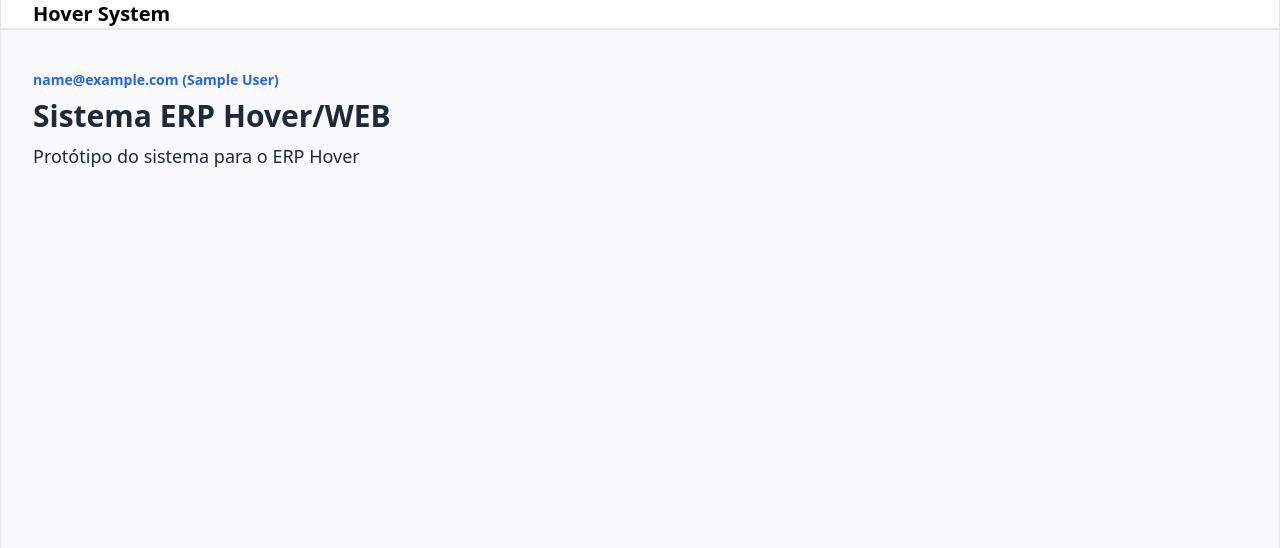
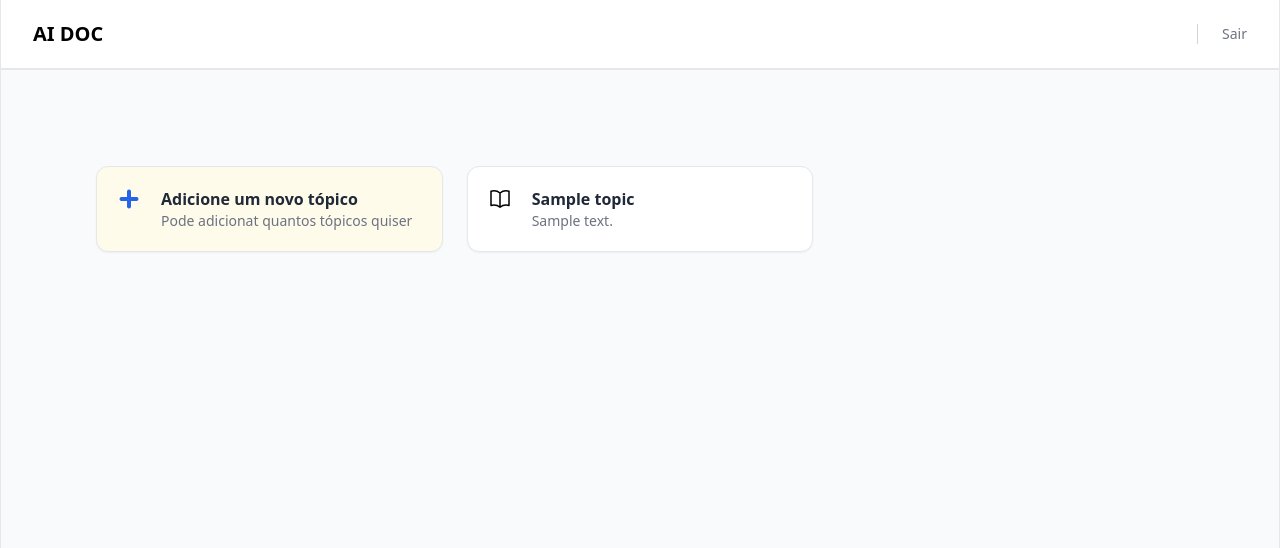
Before and after one commit to gapfranco/doc-gpt, a Django app: page / in a window 1280 px wide. Shown: the top 548 px of the page. Run offline with Django 4.2, Linux system fonts and the light colour scheme; the first user in the database is signed in; tables that the repository leaves empty hold one stand-in row (Sample ...).

Commit message:
Mounting topics

```diff
--- a/aidoc/settings.py
+++ b/aidoc/settings.py
@@ -161,7 +161,7 @@ MEDIA_URL = "/media/"
 
 DEFAULT_AUTO_FIELD = "django.db.models.BigAutoField"
 AUTH_USER_MODEL = "core.User"
-LOGIN_URL = "signin"
+LOGIN_URL = "login"
 
 QDRANT_PATH = os.path.join(
     BASE_DIR, os.environ.get("QDRANT_PATH", "local_qdrant")
--- a/core/models.py
+++ b/core/models.py
@@ -1,3 +1,4 @@
+import os
 import uuid
 
 from django.contrib.auth.models import (
@@ -65,6 +66,12 @@ class Document(models.Model):
     file = models.FileField(upload_to="media/")
     created_at = models.DateTimeField(auto_now_add=True)
 
+    class Meta:
+        ordering = ["id"]
+
+    def base_name(self):
+        return os.path.basename(self.file.name)
+
 
 class Question(models.Model):
     """Question model"""
--- a/core/templates/base.html
+++ b/core/templates/base.html
@@ -15,12 +15,19 @@
 {# <header class="sticky top-0 inset-x-0 flex flex-wrap sm:justify-start sm:flex-nowrap z-50 w-full bg-white border-b border-gray-200 text-sm py-3 sm:py-0 dark:bg-gray-800 dark:border-gray-700">#}
     <nav class="relative w-full mx-auto bg-white border-b border-gray-200 py-3 px-4 sm:py-0 sm:flex sm:items-center sm:justify-between sm:px-6 lg:px-8 xl:border-x dark:bg-gray-800 dark:border-gray-700" aria-label="Global">
       <div class="flex items-center justify-between">
-        <a class="flex-none text-xl font-semibold dark:text-white" href="/" aria-label="Brand">Hover System</a>
+        <a class="flex-none text-xl font-semibold dark:text-white" href="/" aria-label="Brand">AI DOC</a>
         <div class="sm:hidden">
           <button type="button" class="hs-collapse-toggle p-2 inline-flex justify-center items-center gap-2 rounded-lg border font-medium bg-white text-gray-700 shadow-sm align-middle hover:bg-gray-50 focus:outline-none focus:ring-2 focus:ring-offset-2 focus:ring-offset-white focus:ring-blue-600 transition-all text-sm dark:bg-slate-900 dark:hover:bg-slate-800 dark:border-gray-700 dark:text-gray-400 dark:hover:text-white dark:focus:ring-offset-gray-800" data-hs-collapse="#navbar-collapse-with-animation" aria-controls="navbar-collapse-with-animation" aria-label="Toggle navigation">
             <svg class="hs-collapse-open:hidden flex-shrink-0 w-4 h-4" xmlns="http://www.w3.org/2000/svg" width="24" height="24" viewBox="0 0 24 24" fill="none" stroke="currentColor" stroke-width="2" stroke-linecap="round" stroke-linejoin="round"><line x1="3" x2="21" y1="6" y2="6"/><line x1="3" x2="21" y1="12" y2="12"/><line x1="3" x2="21" y1="18" y2="18"/></svg>
             <svg class="hs-collapse-open:block hidden flex-shrink-0 w-4 h-4" xmlns="http://www.w3.org/2000/svg" width="24" height="24" viewBox="0 0 24 24" fill="none" stroke="currentColor" stroke-width="2" stroke-linecap="round" stroke-linejoin="round"><path d="M18 6 6 18"/><path d="m6 6 12 12"/></svg>
           </button>
+        </div>
+      </div>
+      <div id="navbar-collapse-with-animation" class="hs-collapse hidden overflow-hidden transition-all duration-300 basis-full grow sm:block">
+        <div class="flex flex-col gap-y-4 gap-x-0 mt-5 sm:flex-row sm:items-center sm:justify-end sm:gap-y-0 sm:gap-x-7 sm:mt-0 sm:ps-7">
+            <a class="flex items-center gap-x-2 font-medium text-gray-500 hover:text-blue-600 sm:border-s sm:border-gray-300 sm:my-6 sm:ps-6 dark:border-gray-700 dark:text-gray-400 dark:hover:text-blue-500" href="/signout">
+                Sair
+            </a>
         </div>
       </div>
     </nav>
--- a/core/templates/index.html
+++ b/core/templates/index.html
@@ -4,13 +4,57 @@
 
 <div class="mx-auto min-h-screen bg-slate-50 border-x-gray-200 py-10 px-4 sm:px-6 lg:px-8 xl:border-x dark:bg-gray-800 dark:border-x-gray-700">
 
-  <!-- Page Heading -->
-  <header class="max-w-3xl">
-    <p class="mb-2 text-sm font-semibold text-blue-600">{{ request.user.email }} ({{ request.user.name }})</p>
-    <h1 class="block text-2xl font-bold text-gray-800 sm:text-3xl dark:text-white">Sistema ERP Hover/WEB</h1>
-    <p class="mt-2 text-lg text-gray-800 dark:text-gray-400">Protótipo do sistema para o ERP Hover</p>
-  </header>
-  <!-- End Page Heading -->
+  <!-- Card Section -->
+<div class="max-w-6xl px-4 py-10 sm:px-6 lg:px-8 lg:py-14 mx-auto">
+  <!-- Grid -->
+  <div class="grid sm:grid-cols-2 lg:grid-cols-3 gap-3 sm:gap-6">
+    <!-- Card -->
+    <a class="group flex flex-col bg-amber-50 border shadow-sm rounded-xl hover:shadow-md transition dark:bg-slate-900 dark:border-gray-800 dark:focus:outline-none dark:focus:ring-1 dark:focus:ring-gray-600" href="new_topic">
+      <div class="p-4 md:p-5">
+        <div class="flex">
+            <svg xmlns="http://www.w3.org/2000/svg" fill="none" viewBox="0 0 24 24" stroke-width="4.0" stroke="currentColor" class="w-6 h-6 text-blue-600">
+              <path stroke-linecap="round" stroke-linejoin="round" d="M12 4.5v15m7.5-7.5h-15" />
+            </svg>
+            <div class="grow ms-5">
+            <h3 class="group-hover:text-blue-600 font-semibold text-gray-800 dark:group-hover:text-gray-400 dark:text-gray-200">
+              Adicione um novo tópico
+            </h3>
+            <p class="text-sm text-gray-500">
+              Pode adicionat quantos tópicos quiser
+            </p>
+            </div>
+        </div>
+      </div>
+    </a>
+    <!-- End Card -->
+
+    {% for topic in my_topics %}
+        <a class="group flex flex-col bg-white border shadow-sm rounded-xl hover:shadow-md transition dark:bg-slate-900 dark:border-gray-800 dark:focus:outline-none dark:focus:ring-1 dark:focus:ring-gray-600" href="topic/{{ topic.id }}">
+        <div class="p-4 md:p-5">
+            <div class="flex">
+                <svg xmlns="http://www.w3.org/2000/svg" fill="none" viewBox="0 0 24 24" stroke-width="1.5" stroke="currentColor" class="w-6 h-6">
+                  <path stroke-linecap="round" stroke-linejoin="round" d="M12 6.042A8.967 8.967 0 0 0 6 3.75c-1.052 0-2.062.18-3 .512v14.25A8.987 8.987 0 0 1 6 18c2.305 0 4.408.867 6 2.292m0-14.25a8.966 8.966 0 0 1 6-2.292c1.052 0 2.062.18 3 .512v14.25A8.987 8.987 0 0 0 18 18a8.967 8.967 0 0 0-6 2.292m0-14.25v14.25" />
+                </svg>
+
+              <div class="grow ms-5">
+                <h3 class="group-hover:text-blue-600 font-semibold text-gray-800 dark:group-hover:text-gray-400 dark:text-gray-200">
+                  {{topic.name}}
+                </h3>
+                <p class="text-sm text-gray-500">
+                  {{topic.description}}
+                </p>
+              </div>
+            </div>
+        </div>
+        </a>
+
+    {% endfor %}
+
+    <!-- End Card -->
+  </div>
+  <!-- End Grid -->
+</div>
+<!-- End Card Section -->
 
 </div>
 
--- a/core/urls.py
+++ b/core/urls.py
@@ -5,11 +5,14 @@ URL configuration for hover project.
 # from django.shortcuts import redirect
 from django.urls import path
 
-from .views import frontpage, signin, signout
+from .views import frontpage, login, new_topic, register, signout, topic
 
 urlpatterns = [
     # path("", lambda request: redirect("admin/", permanent=False)),
     path("", frontpage, name="frontpage"),
-    path("signin", signin, name="signin"),
+    path("new_topic", new_topic, name="new_topic"),
+    path("topic/<int:topic_id>", topic, name="topic"),
+    path("login", login, name="login"),
     path("signout", signout, name="signout"),
+    path("register", register, name="register"),
 ]
--- a/core/views.py
+++ b/core/views.py
@@ -3,18 +3,20 @@ from django.contrib.auth import logout
 from django.contrib.auth.decorators import login_required
 from django.shortcuts import redirect, render
 
-from core.forms import SignInForm
+from core.forms import LoginForm, RegisterForm, TopicForm
+from core.models import Topic, User
 
 
 @login_required
 def frontpage(request):
-    return render(request, "index.html")
+    my_topics = Topic.objects.filter(user=request.user)
+    return render(request, "index.html", {"my_topics": my_topics})
 
 
-def signin(request):
+def login(request):
     next_url = "/"
     if request.method == "POST":
-        form = SignInForm(request.POST)
+        form = LoginForm(request.POST)
         if form.is_valid():
             email = form.cleaned_data.get("email")
             password = form.cleaned_data.get("password")
@@ -27,10 +29,60 @@ def signin(request):
                 form.add_error(None, "Invalid username or password")
 
     else:
-        form = SignInForm()
-    return render(request, "signin.html", {"form": form, "next": next_url})
+        form = LoginForm()
+    return render(request, "login.html", {"form": form, "next": next_url})
+
+
+def register(request):
+    next_url = "/"
+    if request.method == "POST":
+        form = RegisterForm(request.POST)
+        if form.is_valid():
+            email = form.cleaned_data.get("email")
+            name = form.cleaned_data.get("name")
+            password = form.cleaned_data.get("password")
+            password2 = form.cleaned_data.get("password2")
+            if User.objects.filter(email=email).exists():
+                form.add_error("email", "Usuário já existe")
+            elif len(password) < 8:
+                form.add_error(
+                    "password", "Senha deve ter pelo menos 8 caracteres"
+                )
+            elif password2 != password:
+                form.add_error("password2", "Senhas não batem")
+            else:
+                user = User.objects.create_user(
+                    name=name, password=password, email=email
+                )
+                user.save()
+                auth.login(request, user)
+                return redirect(next_url)
+    else:
+        form = RegisterForm()
+    return render(request, "register.html", {"form": form, "next": next_url})
 
 
 def signout(request):
     logout(request)
     return redirect("/")
+
+
+@login_required
+def new_topic(request):
+    if request.method == "POST":
+        form = TopicForm(request.POST)
+        if form.is_valid():
+            name = form.cleaned_data.get("name")
+            description = form.cleaned_data.get("description")
+            user = request.user
+            topic = Topic(name=name, description=description, user=user)
+            topic.save()
+    else:
+        form = TopicForm()
+    return render(request, "new_topic.html", {"form": form})
+
+
+@login_required
+def topic(request, topic_id):
+    topic = Topic.objects.get(pk=topic_id)
+    return render(request, "topic.html", {"topic": topic})
--- a/package.json
+++ b/package.json
@@ -1,5 +1,6 @@
 {
   "dependencies": {
+    "@preline/tabs": "^2.0.2",
     "preline": "^2.0.3"
   }
 }
```
Also changed, not shown: core/forms.py (+13 -1 lines), core/templates/start.html (+1 -30 lines), aidoc/static_files/tailwind-build.css, package-lock.json.
